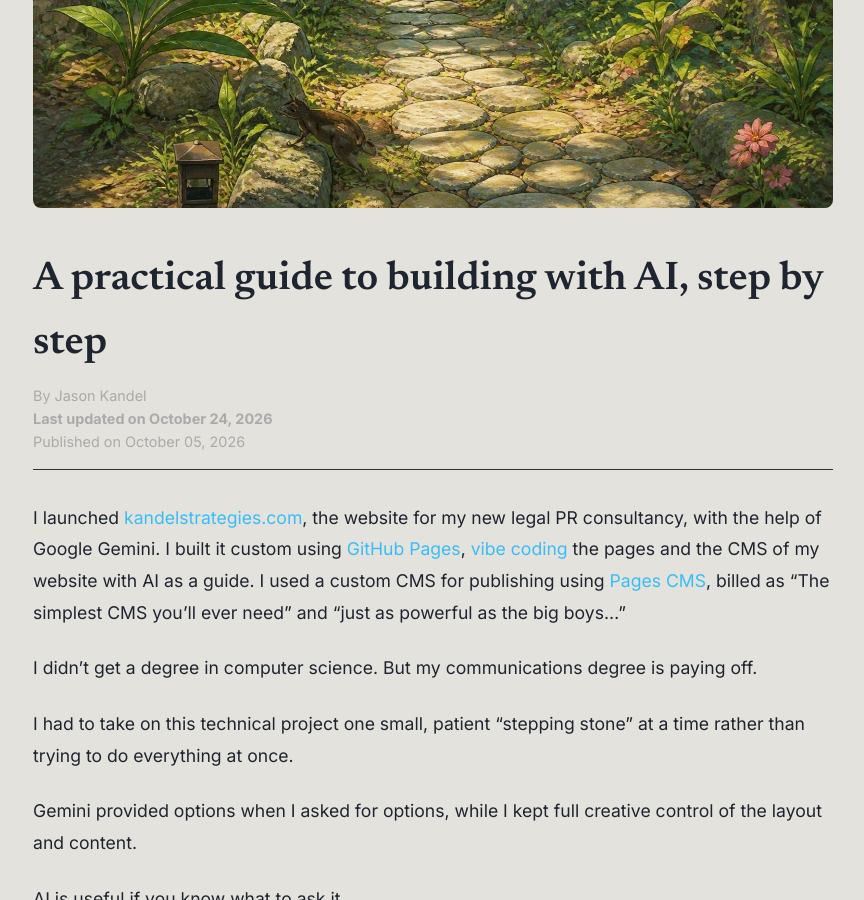
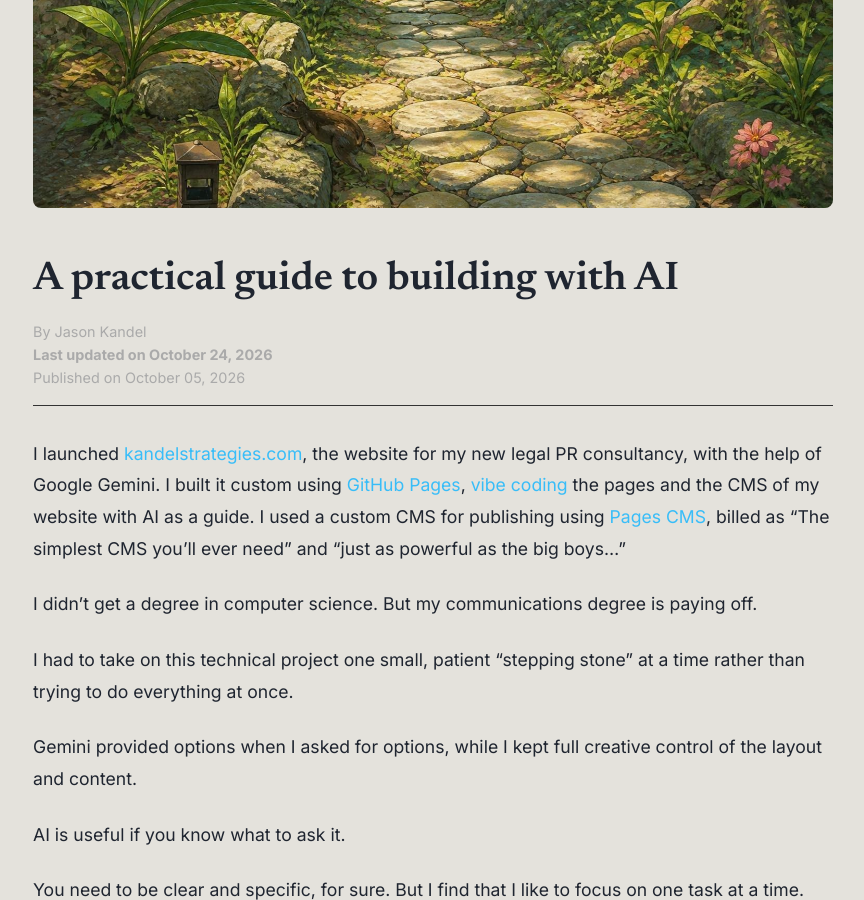
Before and after one commit to jkandel/kandel-website, a Jekyll site: the page built from _posts/2026-10-05-building-with-ai-one-stepping-stone-at-a-time.md, in a window 1280 px wide and 900 px high, scrolled down 398 px. Shown: the whole window, without its empty margins (207-1071 px from the left). Built offline with Jekyll 4.4.1, drawn with Linux system fonts in a browser that asks for light colours.

Commit message:
Update _posts/2026-10-05-building-with-ai-one-stepping-stone-at-a-time.md (via Pages CMS)

```diff
--- a/_posts/2026-10-05-building-with-ai-one-stepping-stone-at-a-time.md
+++ b/_posts/2026-10-05-building-with-ai-one-stepping-stone-at-a-time.md
@@ -1,5 +1,5 @@
 ---
-title: A practical guide to building with AI, step by step
+title: A practical guide to building with AI
 date: 2026-10-05
 updated: 2026-10-24
 published: true
```
